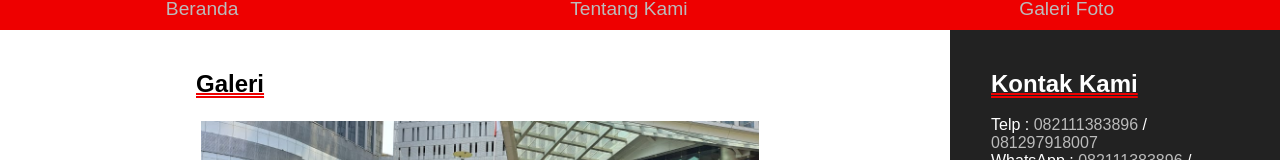
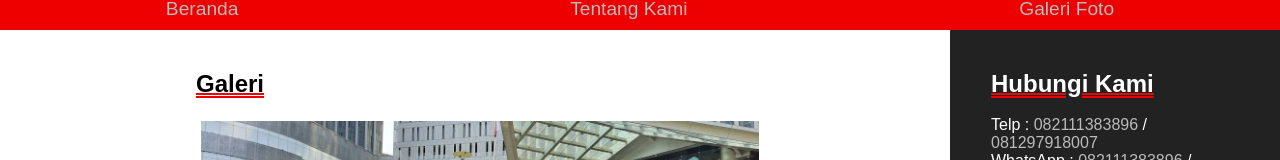
Before and after one commit to nurizkiDin/web_adds, a plain HTML site: page galeri.html in a window 1280 px wide. Shown: the part 467-627 px from the top of the page. Drawn offline with Linux system fonts and the light colour scheme.

Commit message:
hubungi kami fix

```diff
--- a/galeri.html
+++ b/galeri.html
@@ -47,7 +47,7 @@
         </section>
         <aside>
             <div class="infoKontak">
-                <h2>Kontak Kami</h2>
+                <h2>Hubungi Kami</h2>
                 <br/>
                 <ul type="none">
                     <li>
```
Also changed, not shown: tentang.html (+1 -1 lines).
